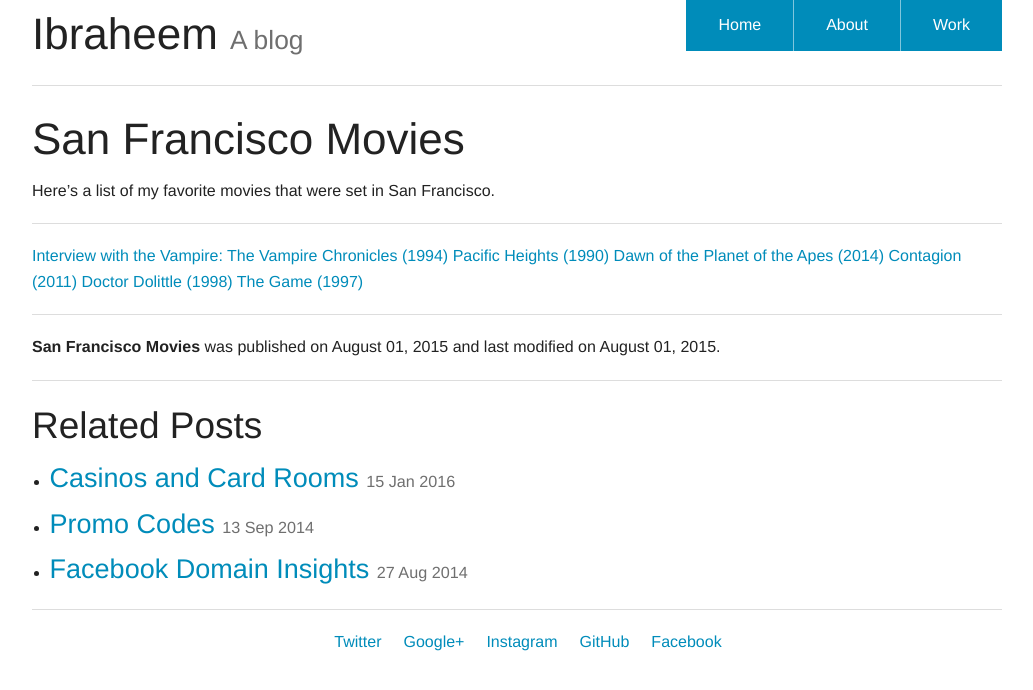
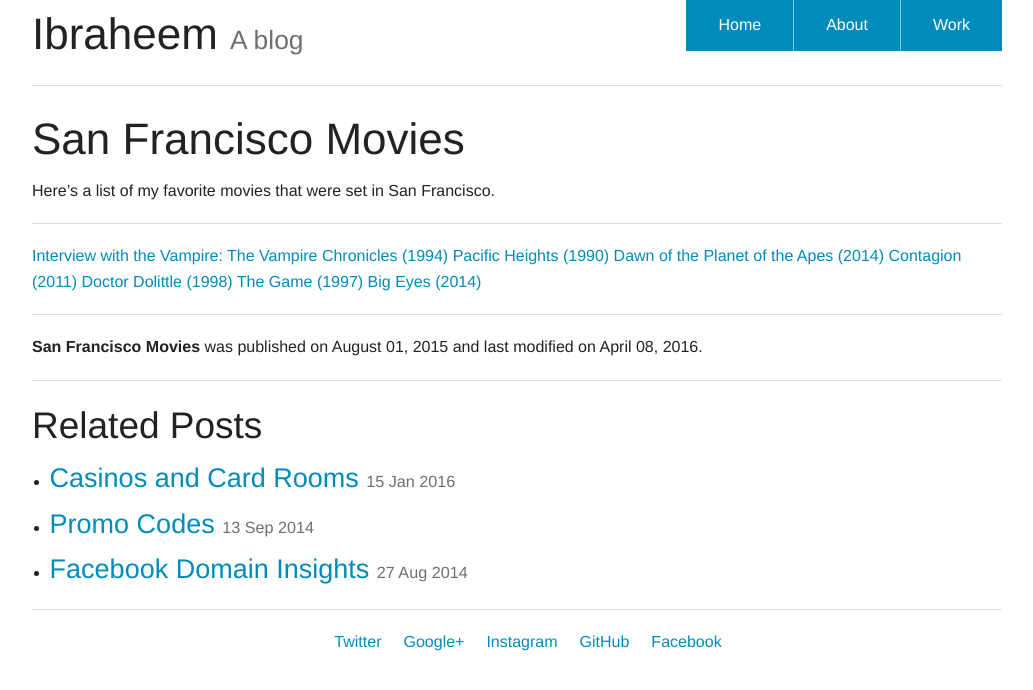
Before and after one commit to ibraheem4/ibraheem4.github.io, a Jekyll site: the page built from _posts/2015-08-01-san-francisco-movies.md, in a window 1280 px wide. Shown: the top 690 px of the page, without its empty margins (123-1156 px from the left). Built offline with Jekyll 4.4.1, drawn with Linux system fonts in a browser that asks for light colours.

Commit message:
+Big Eyes

```diff
--- a/_posts/2015-08-01-san-francisco-movies.md
+++ b/_posts/2015-08-01-san-francisco-movies.md
@@ -4,7 +4,7 @@ title: 		San Francisco Movies
 category: 	blog
 tags:
 - movies
-modified: 	2015-08-01T00:00:00-07:00
+modified: 	2016-04-08T00:00:00-07:00
 comments: 	false
 ---
 Here's a list of my favorite movies that were set in San Francisco.
@@ -15,4 +15,5 @@ Here's a list of my favorite movies that were set in San Francisco.
 [Dawn of the Planet of the Apes (2014)](http://www.imdb.com/title/tt2103281/)
 [Contagion (2011)](http://www.imdb.com/title/tt1598778/)
 [Doctor Dolittle (1998)](http://www.imdb.com/title/tt0118998/)
-[The Game (1997)](http://www.imdb.com/title/tt0119174/?ref_=ttpl_pl_tt)
+[The Game (1997)](http://www.imdb.com/title/tt0119174/)
+[Big Eyes (2014)](http://www.imdb.com/title/tt1126590/)
```
